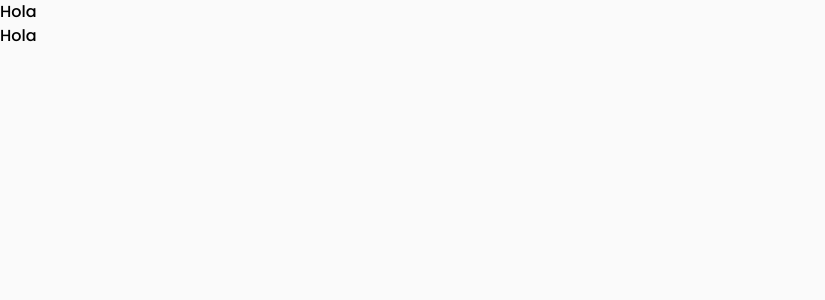
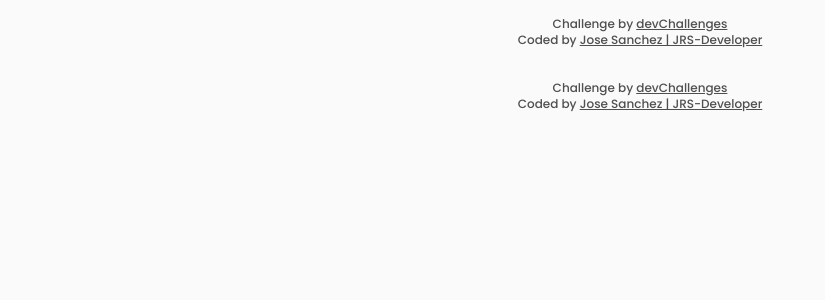
Before and after one commit to JRS-Developer/upload_image, a Next.js app: page /components/Layout in a window 1280 px wide. Shown: the top 300 px of the page, without its empty margins (0-825 px from the left). Built offline with nearby package versions, Linux system fonts and the light colour scheme.

Commit message:
feat: upadted page footer

```diff
--- a/pages/components/Layout.tsx
+++ b/pages/components/Layout.tsx
@@ -1,4 +1,5 @@
 import Head from "next/head";
+import Link from "next/link";
 
 interface Props {
   children: React.ReactNode;
@@ -56,7 +57,21 @@ export default function Layout({ children, image }: Props) {
         <meta property="twitter:image" content={image} key="twitter:image" />
       </Head>
       <main>{children}</main>
-      <footer>Hola</footer>
+      <footer className="text-center text-xs text-gray-2 p-4">
+        Challenge by{" "}
+        <Link href="https://devchallenges.io/">
+          <a className="underline" target="_blank">
+            devChallenges
+          </a>
+        </Link>
+        <br />
+        Coded by{" "}
+        <Link href="https://github.com/JRS-Developer/">
+          <a className="underline" target="_blank">
+            Jose Sanchez | JRS-Developer
+          </a>
+        </Link>
+      </footer>
     </>
   );
 }
```
